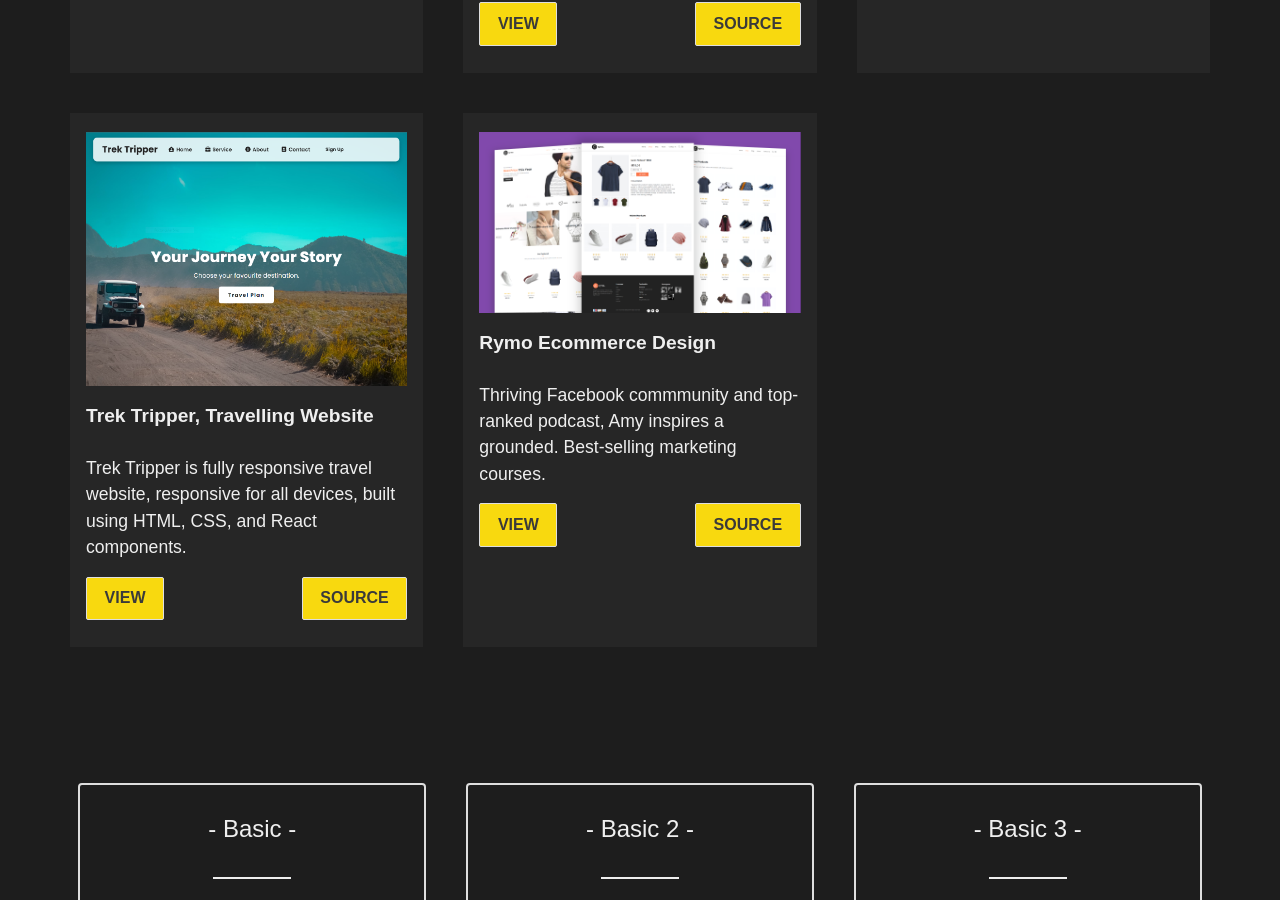
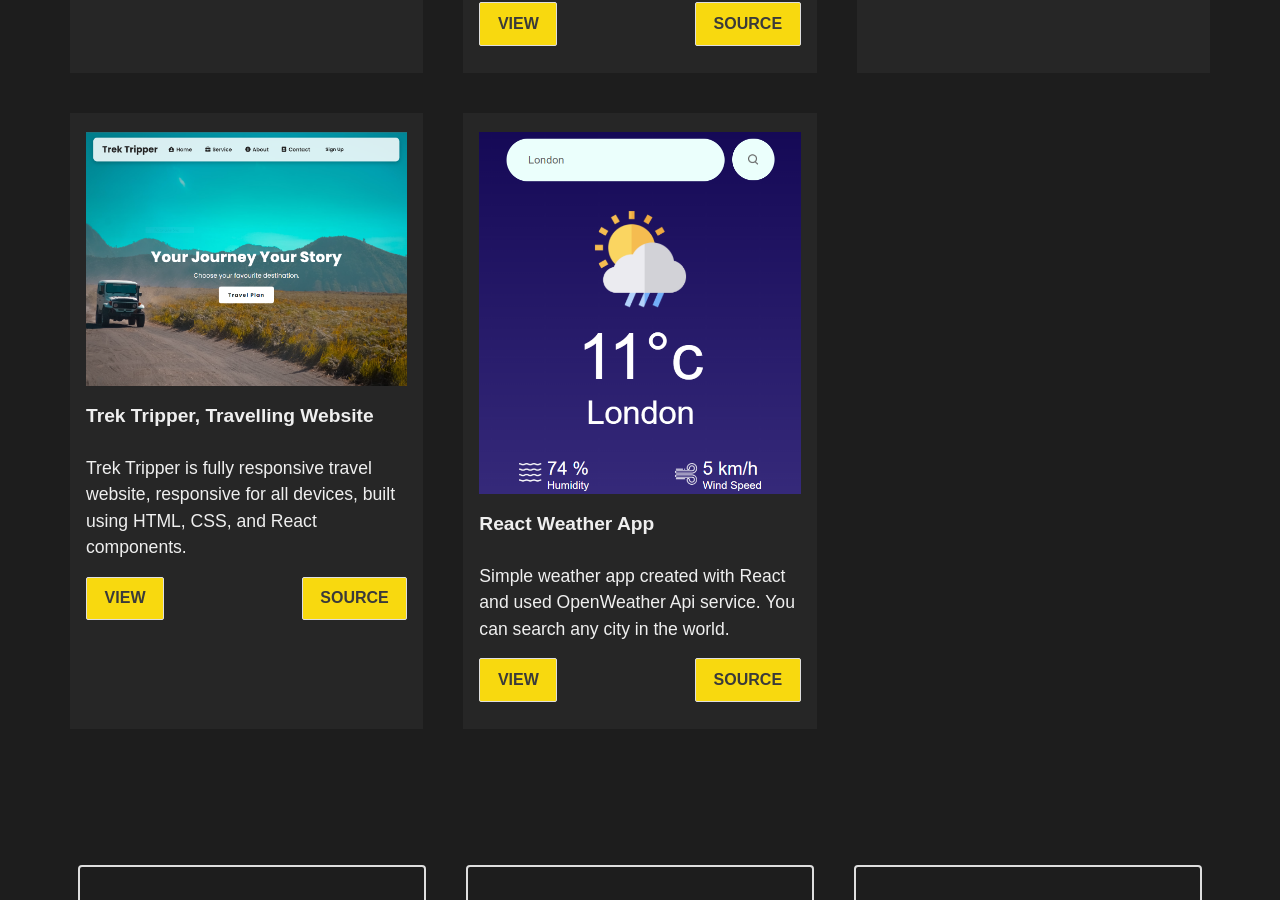
Before and after one commit to Muratozbk/my-portfolio-app, a React (Create React App) app: page /project in a window 1280 px wide. Shown: the part 1040-1940 px from the top of the page. Built offline with nearby package versions, Linux system fonts and the light colour scheme.

Commit message:
weather app

```diff
--- a/src/data/WorkCardData.js
+++ b/src/data/WorkCardData.js
@@ -1,6 +1,7 @@
 import pro1 from '../assets/houseMarket.png'
 import pro2 from '../assets/trektrip.png'
 import pro3 from '../assets/project3.png'
+import pro5 from '../assets/weatherApp.png'
 
 const ProjectCardData = [
     {
@@ -31,10 +32,11 @@ const ProjectCardData = [
         source: 'https://github.com/Muratozbk/trek-travel-react-project',
     },
     {
-        imgsrc: pro3,
-        title: "Rymo Ecommerce Design",
-        text: "Thriving Facebook commmunity and top-ranked podcast, Amy inspires a grounded. Best-selling marketing courses.",
-        view: "https://house-marketplace-rho-pink.vercel.app/",
+        imgsrc: pro5,
+        title: "React Weather App",
+        text: "Simple weather app created with React and used OpenWeather Api service. You can search any city in the world.",
+        view: "https://weather-app-react-sooty-nine.vercel.app/",
+        source: "https://github.com/Muratozbk/weather-app-react"
     },
 ];
 
```
Also changed, not shown: src/assets/weatherApp.png (added).
